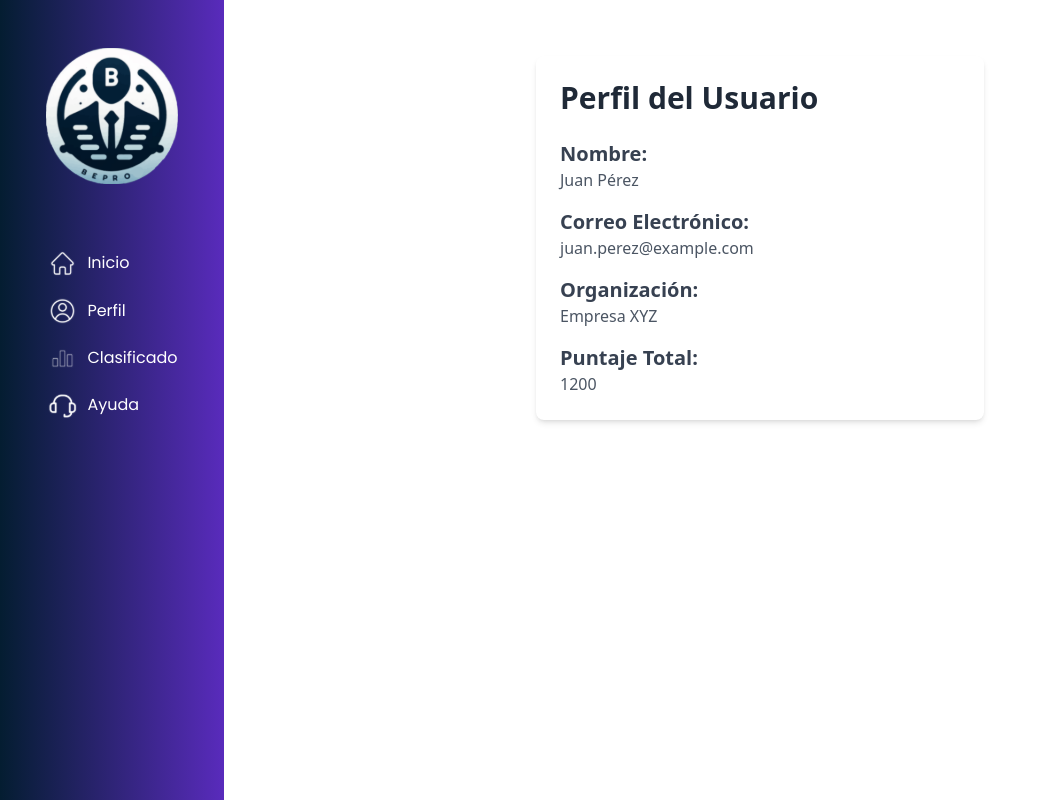
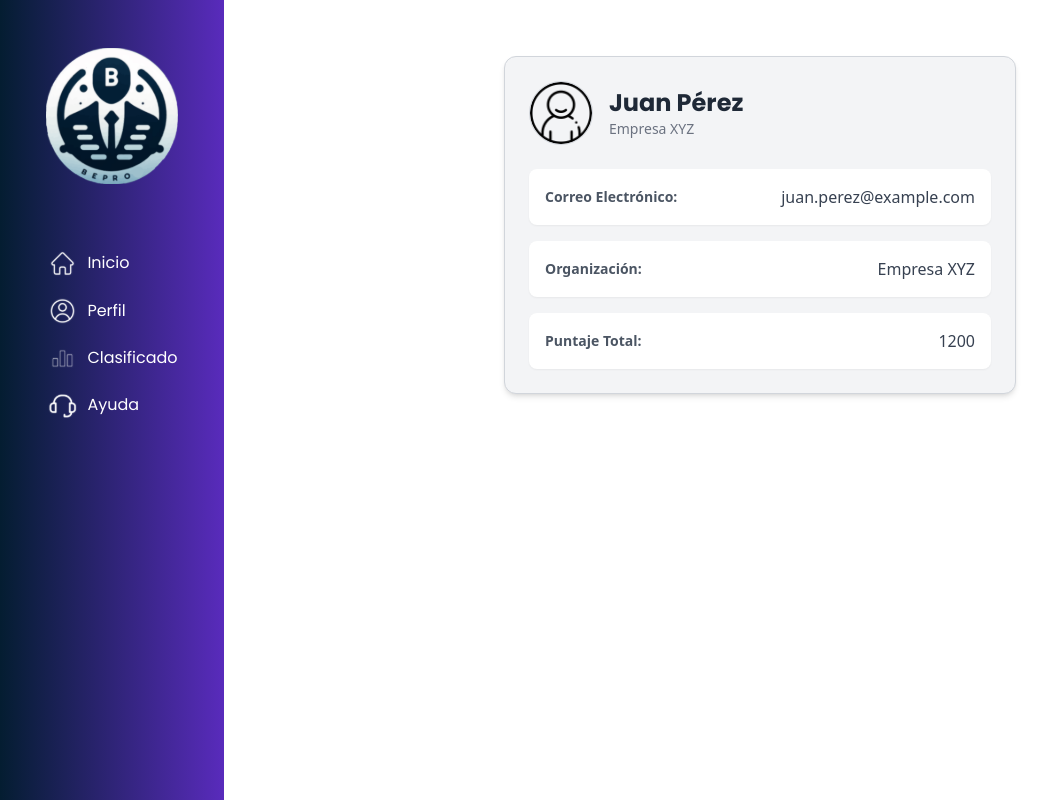
Before and after one commit to PDG2-BECGame/BEC-Game-front, a React (Vite) app: page /profile in a window 1280 px wide. Shown: the whole page, without its empty margins (0-1060 px from the left). Built offline with nearby package versions, Linux system fonts and the light colour scheme.

Commit message:
feat: implement Profile design - suggest improvements
Initial layout added. Recommended to include more information and improve design for a friendlier interface.

```diff
--- a/src/pages/Profile.tsx
+++ b/src/pages/Profile.tsx
@@ -1,26 +1,33 @@
 import React from 'react';
 import { USER_DATA } from '../consts/profile.d';
+import avatar from '../assets/ProfileExample.png';
 
 const Profile: React.FC = () => {
   return (
-    <div className="p-6 bg-white rounded-lg shadow-md max-w-md mx-auto mt-10">
-      <h1 className="text-3xl font-bold text-gray-800 mb-6">Perfil del Usuario</h1>
+    <div className="p-6 bg-gray-100 text-gray-800 rounded-xl shadow-md max-w-lg mx-auto mt-10 border border-gray-300">
+      <div className="flex items-center mb-6">
+        <img
+          src={avatar}
+          alt="Avatar del Usuario"
+          className="w-16 h-16 rounded-full border border-gray-300"
+        />
+        <div className="ml-4">
+          <h1 className="text-2xl font-bold font-poppins">{USER_DATA.name}</h1>
+          <p className="text-sm text-gray-500">{USER_DATA.organization}</p>
+        </div>
+      </div>
       <div className="space-y-4">
-        <div>
-          <h2 className="text-xl font-semibold text-gray-700">Nombre:</h2>
-          <p className="text-gray-600">{USER_DATA.name}</p>
+        <div className="flex justify-between items-center p-4 bg-white rounded-lg shadow-sm">
+          <h2 className="text-sm font-semibold text-gray-600">Correo Electrónico:</h2>
+          <p className="text-gray-700">{USER_DATA.email}</p>
         </div>
-        <div>
-          <h2 className="text-xl font-semibold text-gray-700">Correo Electrónico:</h2>
-          <p className="text-gray-600">{USER_DATA.email}</p>
+        <div className="flex justify-between items-center p-4 bg-white rounded-lg shadow-sm">
+          <h2 className="text-sm font-semibold text-gray-600">Organización:</h2>
+          <p className="text-gray-700">{USER_DATA.organization}</p>
         </div>
-        <div>
-          <h2 className="text-xl font-semibold text-gray-700">Organización:</h2>
-          <p className="text-gray-600">{USER_DATA.organization}</p>
-        </div>
-        <div>
-          <h2 className="text-xl font-semibold text-gray-700">Puntaje Total:</h2>
-          <p className="text-gray-600">{USER_DATA.totalScore}</p>
+        <div className="flex justify-between items-center p-4 bg-white rounded-lg shadow-sm">
+          <h2 className="text-sm font-semibold text-gray-600">Puntaje Total:</h2>
+          <p className="text-gray-700">{USER_DATA.totalScore}</p>
         </div>
       </div>
     </div>
```
Also changed, not shown: src/assets/ProfileExample.png (added).
